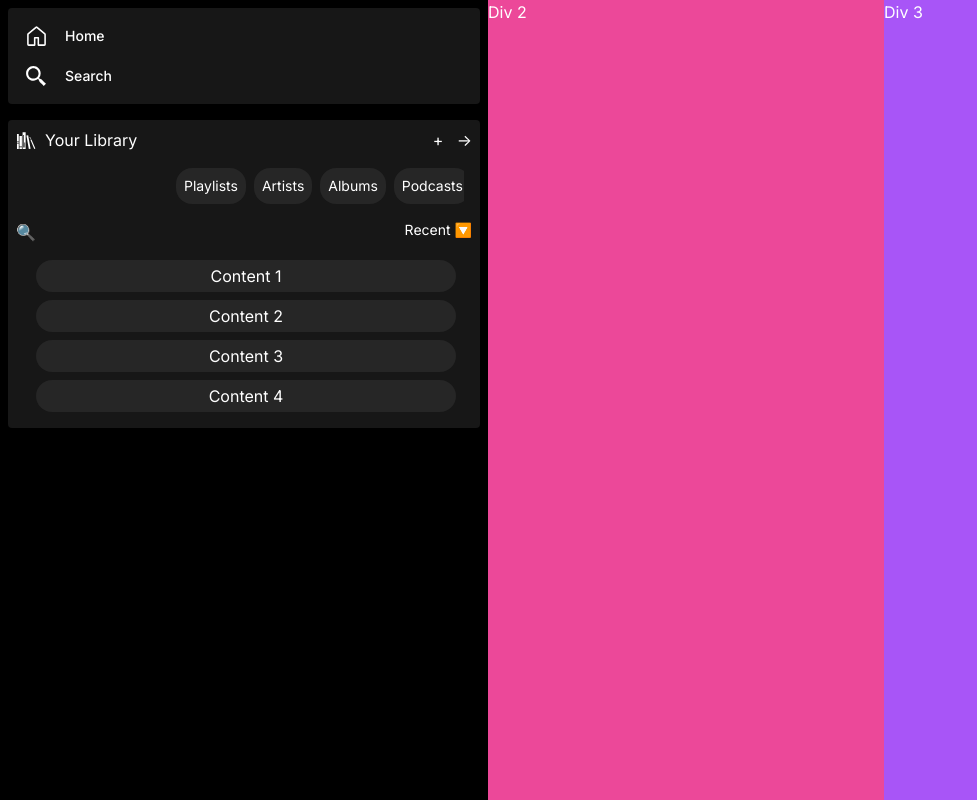
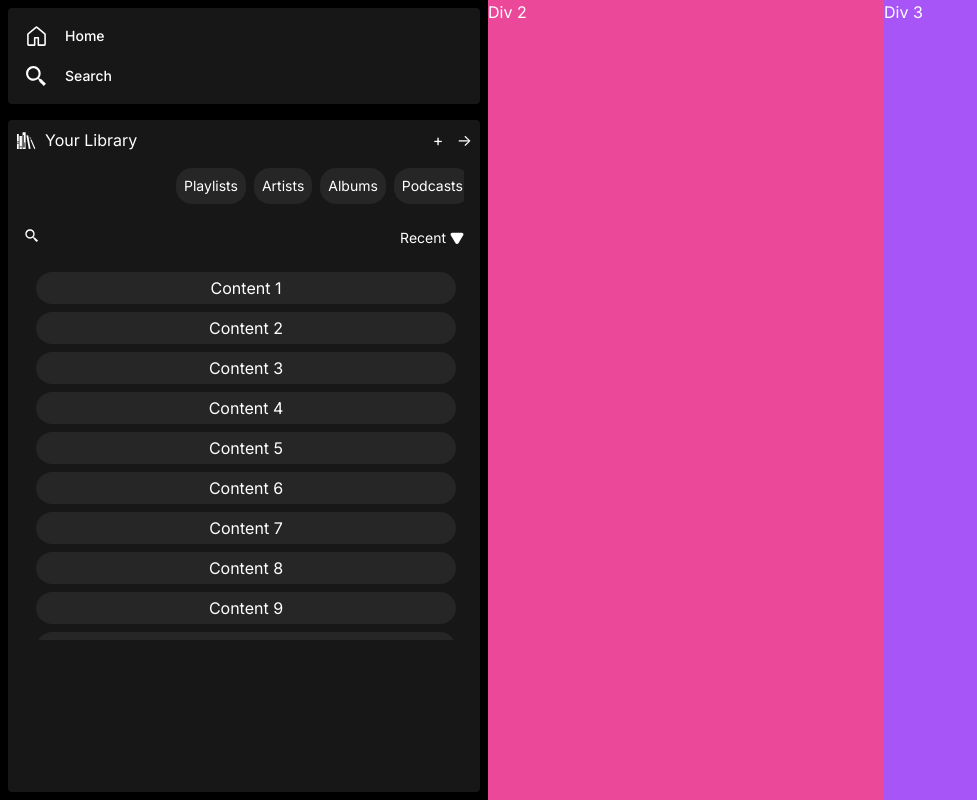
Before and after one commit to rishantkohli2033/spotify-front, a Next.js app: page / in a window 1280 px wide. Shown: the whole page, without its empty margins (0-977 px from the left). Built offline with nearby package versions, Linux system fonts and the light colour scheme.

Commit message:
sidebar updated

```diff
--- a/app/page.tsx
+++ b/app/page.tsx
@@ -3,7 +3,7 @@ export default function Home() {
   return (
     <div className="w-screen h-screen flex justify-center">
       <Sidebar/>
-      <div className="w-full bg-pink-500 m-0">Div 2</div>
+      <div className="w-full bg-pink-500  m-0">Div 2</div>
       <div className="w-full bg-purple-500 float-right">Div 3</div>
     </div>
   );
--- a/components/sidebar/Sidebar.tsx
+++ b/components/sidebar/Sidebar.tsx
@@ -8,9 +8,9 @@ type SidebarProps = {};
 const Sidebar: React.FC<SidebarProps> = () => {
 
     return (
-        <div className='flex flex-col w-full'>
+        <div className='flex flex-col w-full '>
             <SidebarTop />
-            <div className=" p-2 m-2 rounded h-fit bg-neutral-900 float-left">
+            <div className=" p-2 m-2 rounded h-full bg-neutral-900 float-left">
                 <SidebarNav/>
                 <SidebarBody/>
 
--- a/components/sidebar/sidebar-nav/SidebarNav.tsx
+++ b/components/sidebar/sidebar-nav/SidebarNav.tsx
@@ -1,5 +1,7 @@
 import React from 'react';
 import { GiBookshelf } from "react-icons/gi";
+import { BiSearchAlt2 } from "react-icons/bi";
+import { TbTriangleInvertedFilled } from 'react-icons/tb';
 type SidebarNavProps = {
 
 };
@@ -41,10 +43,10 @@ const SidebarNav:React.FC<SidebarNavProps> = () => {
             </div>
 
         </div>
-        <div className='flex'>
-            🔍
-            <div className='flex flex-grow justify-end text-sm'>
-                Recent&nbsp;🔽
+        <div className='flex p-2'>
+        <BiSearchAlt2/>
+            <div className='flex flex-grow justify-end text-sm items-center'>
+                Recent&nbsp;<TbTriangleInvertedFilled />
             </div>
         </div>
 
--- a/components/sidebar/sidebar-nav/sidebar-body/SidebarBody.tsx
+++ b/components/sidebar/sidebar-nav/sidebar-body/SidebarBody.tsx
@@ -7,7 +7,7 @@ type SidebarBodyProps = {
 const SidebarBody:React.FC<SidebarBodyProps> = () => {
 
     return (
-        <div className='p-4 ml-1 space-y-2 max-h-44 overflow-y-scroll'>
+        <div className='p-4 ml-1 space-y-2 lg:max-h-96 sm:max-h-48 overflow-y-scroll'>
             {Array.from(Array(25).keys()).map((index) => (
                 <div className='bg-neutral-800 text-center rounded-2xl p-1' key={index}>
                     Content {index + 1}
```
